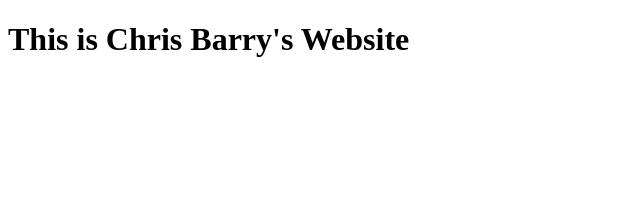
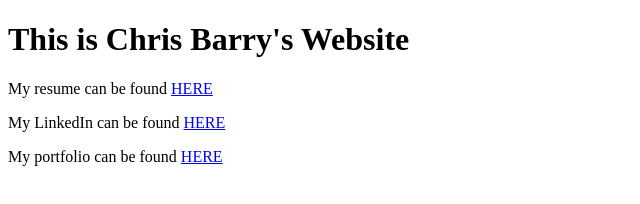
Before and after one commit to cbarry0720/website, a plain HTML site: page index.html in a window 1280 px wide. Shown: the whole page, without its empty margins (0-640 px from the left). Drawn offline with Linux system fonts and the light colour scheme.

Commit message:
added links

```diff
--- a/index.html
+++ b/index.html
@@ -8,7 +8,9 @@
 <body>
 
     <h1>This is Chris Barry's Website</h1>
-
+    <p>My resume can be found <a href="resume.pdf">HERE</a></p>
+    <p>My LinkedIn can be found <a href="http://www.linkedin.com/christopherwbarry">HERE</a></p>
+    <p>My portfolio can be found <a href="http://www.github.com/cbarry0720">HERE</a></p>
 </body>
 
 </html>
```
